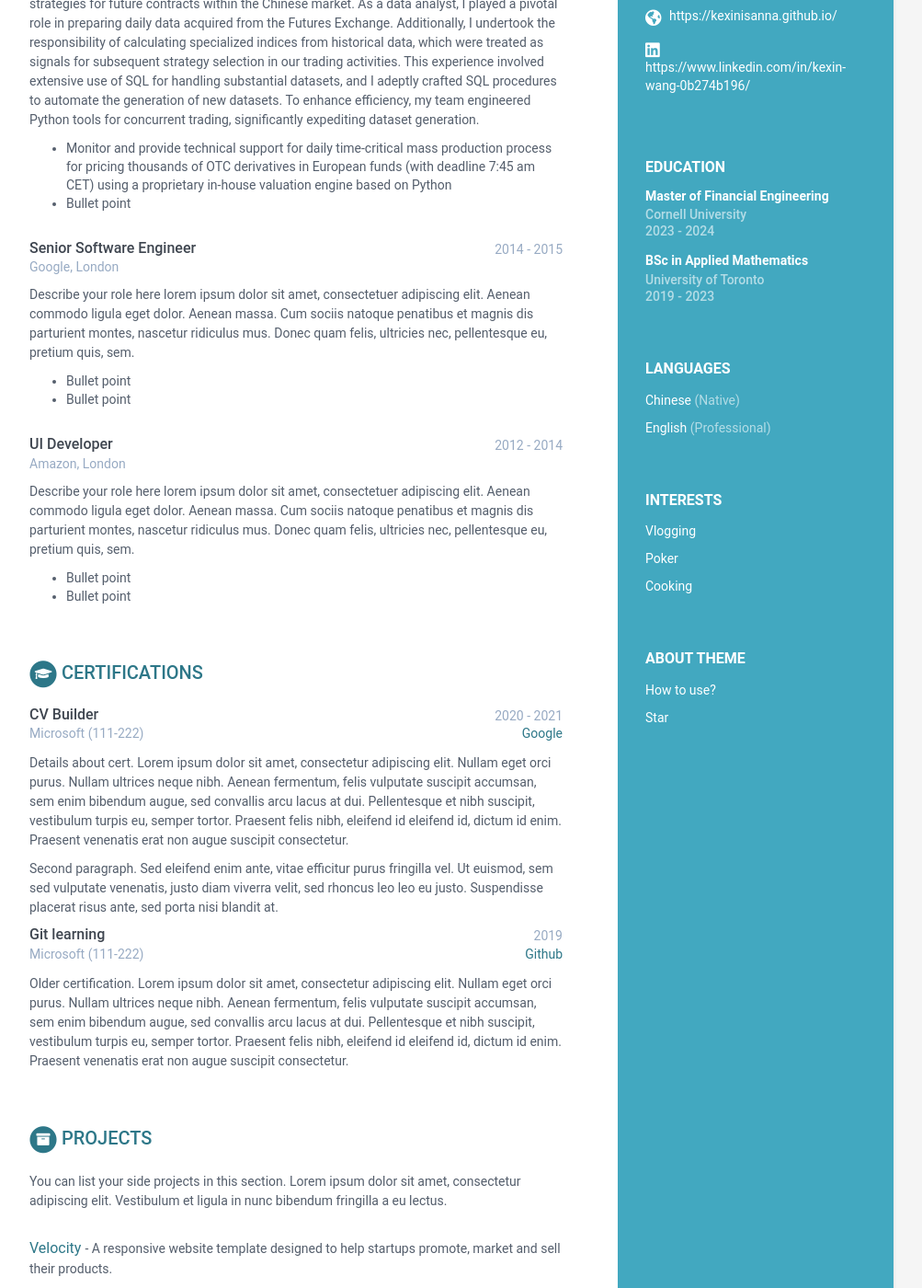
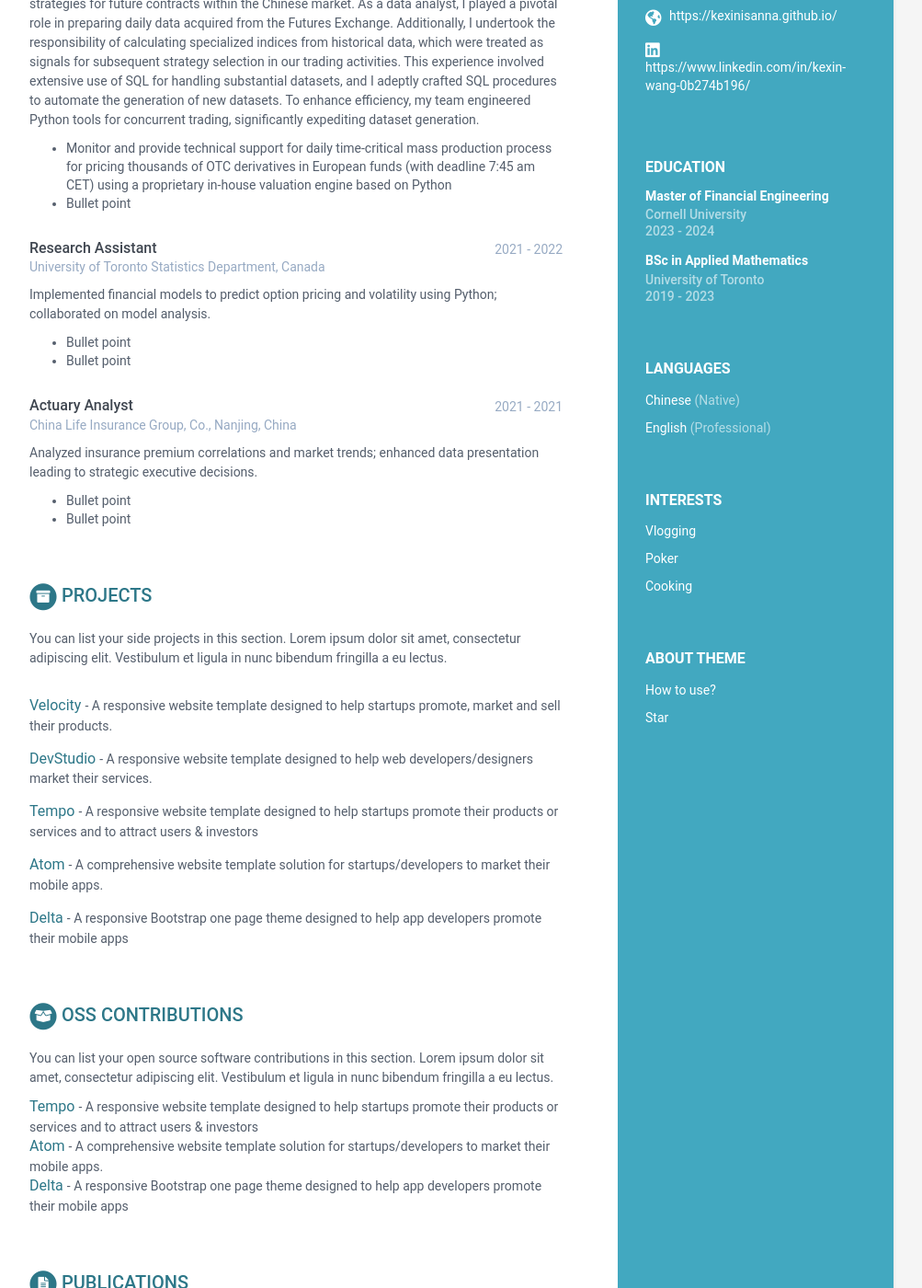
Before and after one commit to KexinisAnna/KexinisAnna.github.io, a Jekyll site: the page built from index.html, in a window 1280 px wide and 1400 px high, scrolled down 453 px. Shown: the whole window at 92% size, without its empty margins (168-1171 px from the left). Built offline with Jekyll 4.4.1, drawn with Linux system fonts in a browser that asks for light colours; some of the changed text lies outside the part shown.

Commit message:
Update data.yml

```diff
--- a/_data/data.yml
+++ b/_data/data.yml
@@ -58,22 +58,18 @@ education:
         university: Cornell University
         time: 2023 - 2024
         details: |
-          Describe your study here lorem ipsum dolor sit amet, consectetuer
-          adipiscing elit. Aenean commodo ligula eget dolor. Aenean massa. Cum
-          sociis natoque penatibus et magnis dis parturient montes, nascetur
-          ridiculus mus. Donec quam felis, ultricies nec, pellentesque eu,
-          pretium quis, sem.
+          Master of Engineering in Financial Engineering (Expected Dec 2024)
+            Relevant Coursework: Stochastic Calculus, Optimization, Monte Carlo Simulation,
+            Python in Finance, Fixed Income.
             - Bullet point
             - Bullet point
       - degree: BSc in Applied Mathematics
         university: University of Toronto
         time: 2019 - 2023
         details: |
-          Describe your study here lorem ipsum dolor sit amet, consectetuer
-          adipiscing elit. Aenean commodo ligula eget dolor. Aenean massa. Cum
-          sociis natoque penatibus et magnis dis parturient montes, nascetur
-          ridiculus mus. Donec quam felis, ultricies nec, pellentesque eu,
-          pretium quis, sem.
+          Bachelor of Science in Mathematics (May 2023)
+            Awards: 2022 University of Toronto Excellence Award, Dean’s List (2019 – 2023)
+            Relevant Coursework: Probability and Statistics, Advanced Calculus, Financial Principles.
             - Bullet point
             - Bullet point
 
@@ -82,7 +78,7 @@ experiences:
     info:
       - role: Data Analyst
         time: 2023 May - 2023 August
-        company: Startup Hubs, Nanjing, China
+        company: Answer Technology, Nanjing, China
         details: |
           In my most recent position at Answer Tech Company, I worked closely with software engineers
           and data researchers to create a software aimed at implementing trading strategies
@@ -96,69 +92,23 @@ experiences:
             - Monitor and provide technical support for daily time-critical mass production process for pricing thousands of
             OTC derivatives in European funds (with deadline 7:45 am CET) using a proprietary in-house valuation engine based on Python
             - Bullet point
-      - role: Senior Software Engineer
-        time: 2014 - 2015
-        company: Google, London
+      - role: Research Assistant
+        time: 2021 - 2022
+        company: University of Toronto Statistics Department, Canada
         details: |
-          Describe your role here lorem ipsum dolor sit amet, consectetuer
-          adipiscing elit. Aenean commodo ligula eget dolor. Aenean massa.
-          Cum sociis natoque penatibus et magnis dis parturient montes,
-          nascetur ridiculus mus. Donec quam felis, ultricies nec,
-          pellentesque eu, pretium quis, sem.
+          Implemented financial models to predict option pricing and volatility using Python;
+          collaborated on model analysis.
             - Bullet point
             - Bullet point
-      - role: UI Developer
-        time: 2012 - 2014
-        company: Amazon, London
+      - role: Actuary Analyst
+        time: 2021 - 2021
+        company: China Life Insurance Group, Co., Nanjing, China
         details: |
-          Describe your role here lorem ipsum dolor sit amet, consectetuer
-          adipiscing elit. Aenean commodo ligula eget dolor. Aenean massa.
-          Cum sociis natoque penatibus et magnis dis parturient montes,
-          nascetur ridiculus mus. Donec quam felis, ultricies nec,
-          pellentesque eu, pretium quis, sem.
+          Analyzed insurance premium correlations and market trends;
+          enhanced data presentation leading to strategic executive decisions.
             - Bullet point
             - Bullet point
 
-certifications:
-      title: Certifications
-      list:
-        - name: CV Builder
-          start: 2020
-          end: 2021
-          organization: Microsoft
-          credentialid: 111-222
-          credentialurl: www.google.com
-          credentialname: Google
-          details: |
-            Details about cert. Lorem ipsum dolor sit amet, consectetur
-            adipiscing elit.
-            Nullam eget orci purus. Nullam ultrices neque nibh.
-            Aenean fermentum, felis vulputate suscipit accumsan,
-            sem enim bibendum augue, sed convallis arcu lacus at dui.
-            Pellentesque et nibh suscipit, vestibulum turpis eu, semper tortor.
-            Praesent felis nibh, eleifend id eleifend id, dictum id enim.
-            Praesent venenatis erat non augue suscipit consectetur.
-
-            Second paragraph. Sed eleifend enim ante, vitae efficitur purus
-            fringilla vel. Ut euismod, sem sed vulputate venenatis,
-            justo diam viverra velit, sed rhoncus leo leo eu justo.
-            Suspendisse placerat risus ante, sed porta nisi blandit at.
-        - name: Git learning
-          start: 2019
-          end:
-          organization: Microsoft
-          credentialid: 111-222
-          credentialurl: www.github.com
-          credentialname: Github
-          details: |
-            Older certification. Lorem ipsum dolor sit amet, consectetur
-            adipiscing elit.
-            Nullam eget orci purus. Nullam ultrices neque nibh.
-            Aenean fermentum, felis vulputate suscipit accumsan,
-            sem enim bibendum augue, sed convallis arcu lacus at dui.
-            Pellentesque et nibh suscipit, vestibulum turpis eu, semper tortor.
-            Praesent felis nibh, eleifend id eleifend id, dictum id enim.
-            Praesent venenatis erat non augue suscipit consectetur.
 
 projects:
     title: Projects
```
